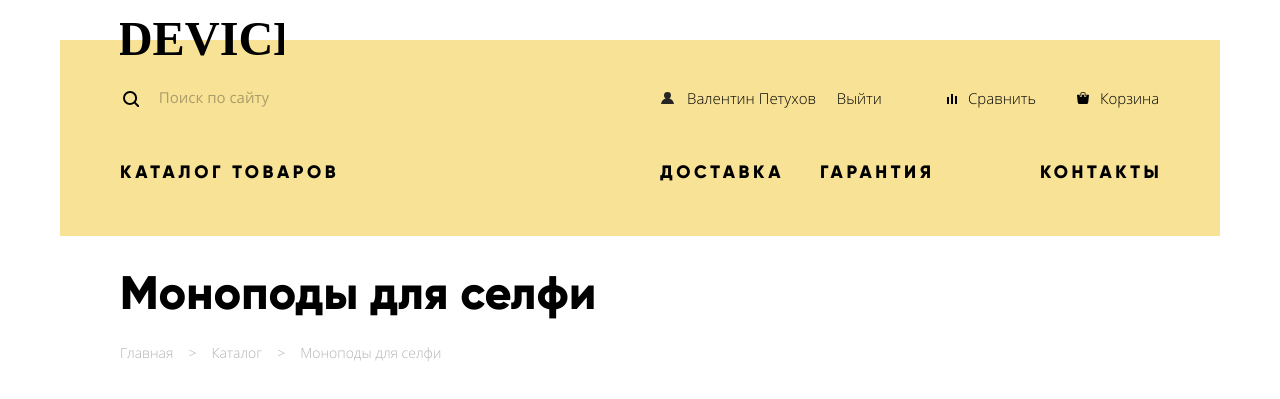
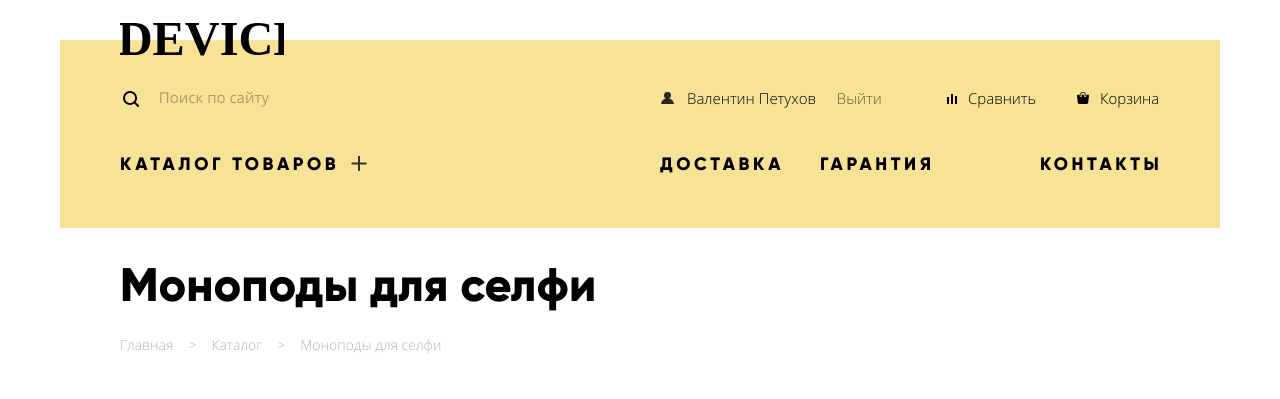
Before and after one commit to VictorMarty/device, a plain HTML site: page catalog.html in a window 1280 px wide. Shown: the top 399 px of the page. Drawn offline with Linux system fonts and the light colour scheme.

Commit message:
change header

```diff
--- a/css/style.css
+++ b/css/style.css
@@ -267,6 +267,7 @@ Header
 
 .user-navigation__link--logout,
 .footer-user-navigation__link--logout {
+  opacity: 0.6;
   padding-left: 17px;
 }
 
@@ -314,7 +315,7 @@ Header
 
 .main-nav {
   width: 1040px;
-  margin-top: 37px;
+  margin-top: 29px;
 }
 
 .main-nav__list {
@@ -355,6 +356,24 @@ Header
   line-height: 24px;
   font-size: 18px;
   text-transform: uppercase;
+}
+.catalog-categories {
+  position: relative;
+}
+
+.catalog-categories::before,
+.catalog-categories::after {
+  content: " ";
+  position: absolute;
+  display: block;
+  right: 20%;
+  bottom: 20%;
+  height: 15px;
+  width: 2px;
+  background-color: #333;
+}
+.catalog-categories::after {
+  transform: rotate(90deg);
 }
 
 .catalog-categories__list {
```
